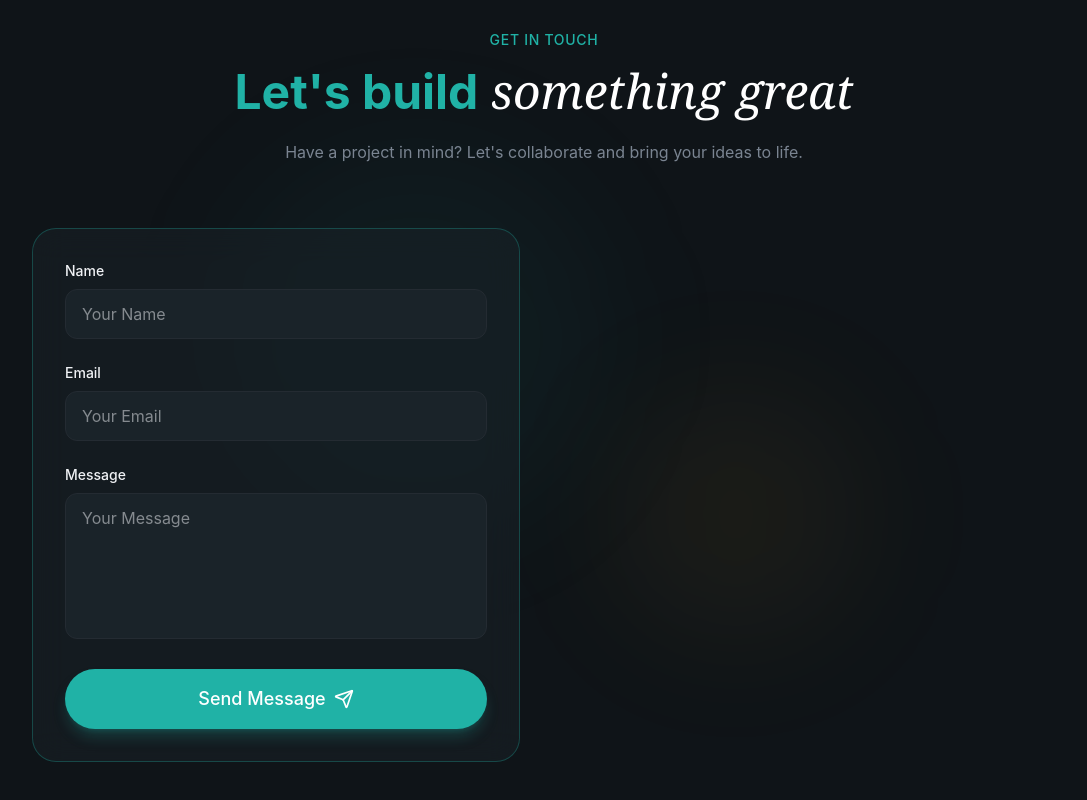
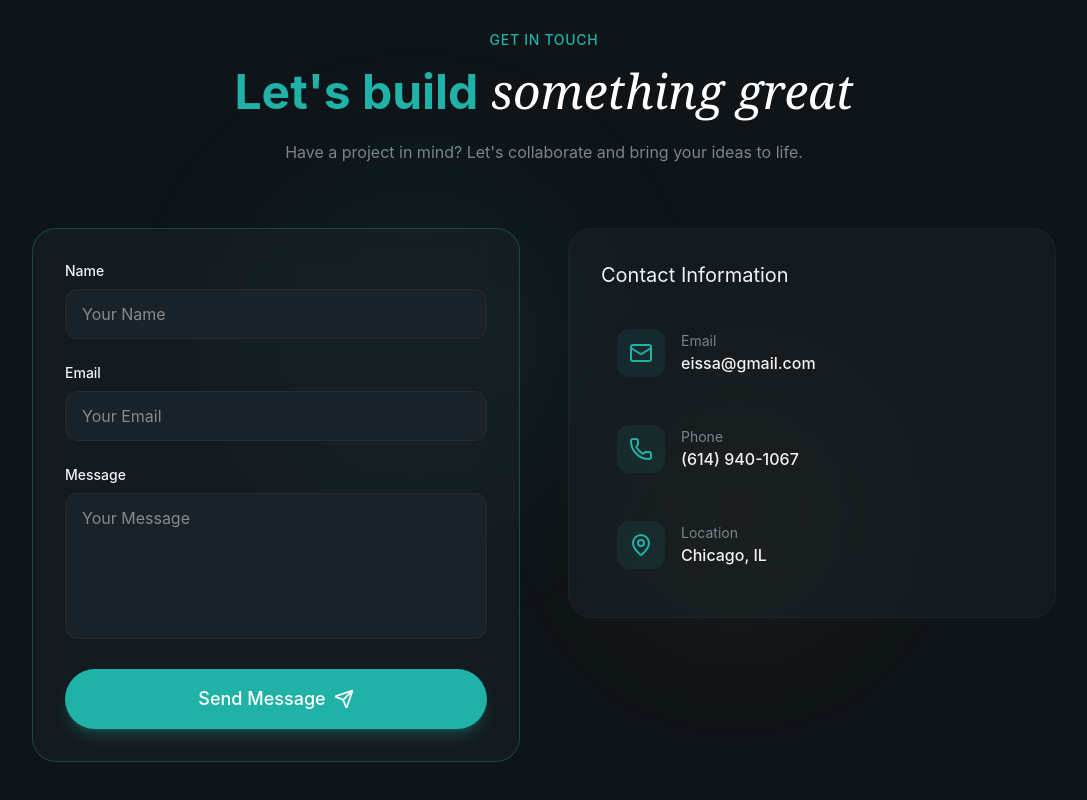
Before and after one commit to eissamonet/SWD-Portfolio, a React (Vite) app: page / in a window 1280 px wide. Shown: the part 5285-6085 px from the top of the page, without its empty margins (96-1183 px from the left). Built offline with nearby package versions, Linux system fonts and the light colour scheme.

Commit message:
commit changes

```diff
--- a/src/sections/Contact.jsx
+++ b/src/sections/Contact.jsx
@@ -199,6 +199,36 @@ export const Contact = () => {
                 )}
             </form>
           </div>
+
+          {/* contact info */}
+          <div className="space-y-6 animate-fade-in animation-delay-400">
+            <div className="glass rounded-3xl p-8">
+              <h3 className="text-xl font-semi-bold mb-6">
+                Contact Information
+              </h3>
+              <div className="space-y-4">
+                {contactInfo.map((item, index) => (
+                  <a
+                    key={index}
+                    href={item.href}
+                    className="flex items-center gap-4 p-4 rounded-xl hover:bg-surface transition-colors"
+                    >
+                    <div className="w-12 h-12 rounded-xl bg-primary/10 flex items-center justify-center">
+                      <item.icon className="w-6 h-6 text-primary" />
+                    </div>
+                    <div>
+                      <div className="text-sm text-muted-foreground">
+                        {item.label}
+                      </div>
+                      <div className="font-medium">{item.value}</div>
+                    </div>
+                  </a>
+                ))}
+              </div>
+            </div>
+          </div>
+
+
         </div>
       </div>
     </section>
```
